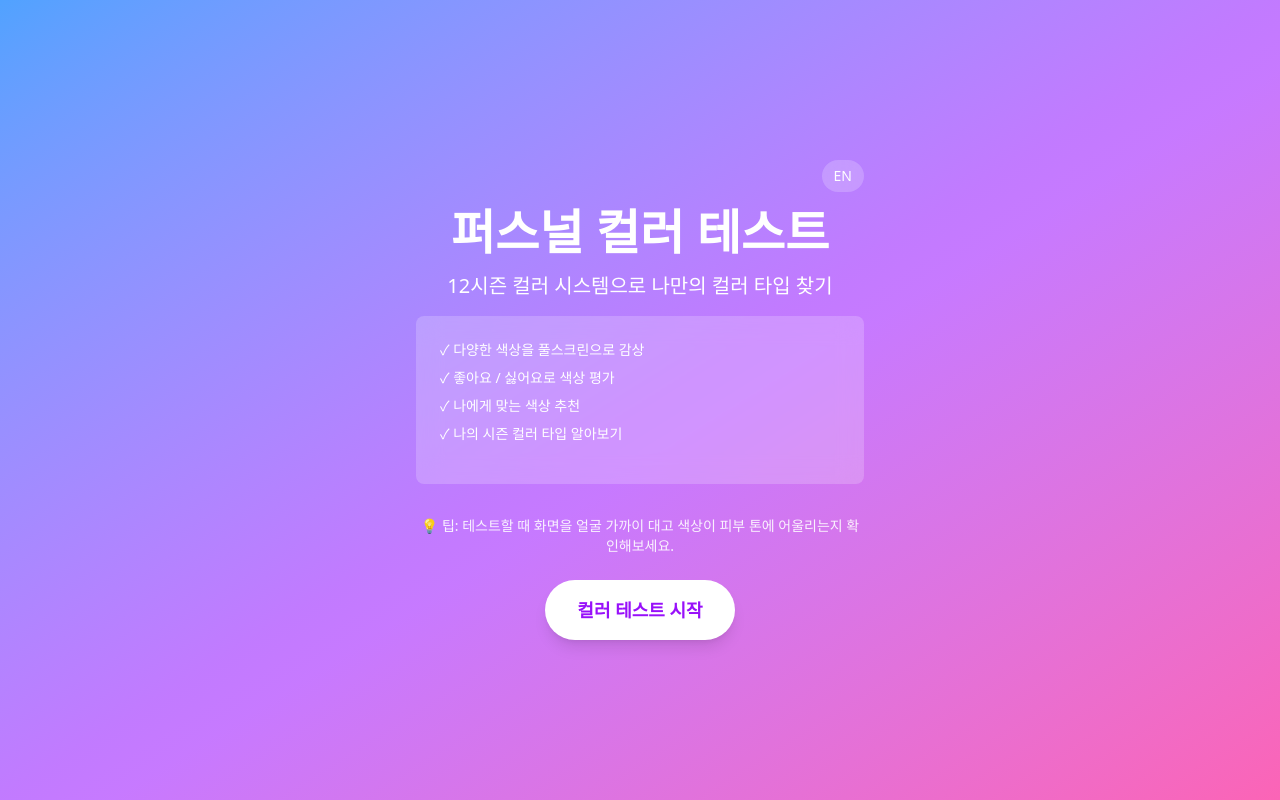
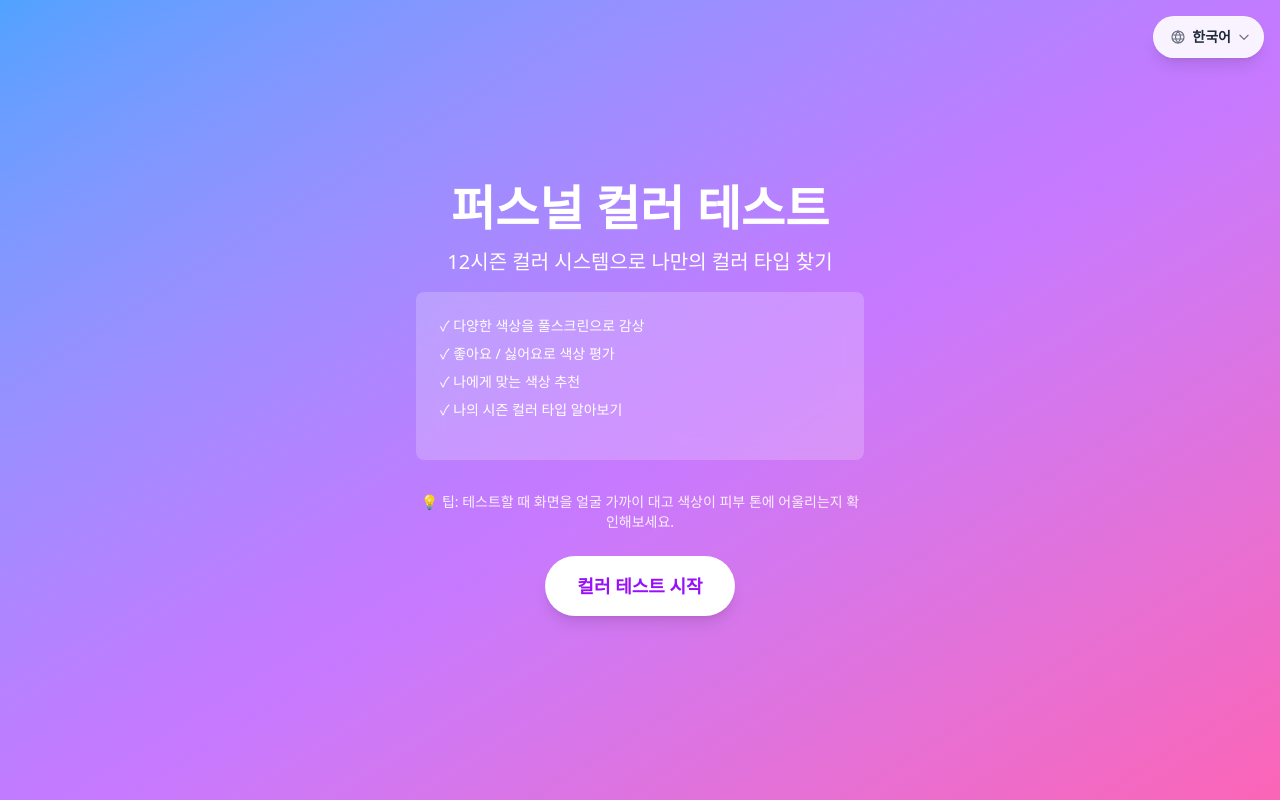
Before and after one commit to sadie100/personal-color-test, a React (Vite) app: page /results in a window 1280 px wide. Built offline with nearby package versions, Linux system fonts and the light colour scheme.

Commit message:
fix: 다국어 Toggle에서 Select로 교체하고 버튼 스타일 통일

```diff
--- a/src/App.jsx
+++ b/src/App.jsx
@@ -19,7 +19,7 @@ function App() {
   const [likedColors, setLikedColors] = useState(isPreview ? PREVIEW_LIKED_COLORS : []);
   const [lang, setLang] = useState("ko");
 
-  const handleToggleLang = () => setLang((l) => (l === "ko" ? "en" : "ko"));
+  const handleToggleLang = (newLang) => setLang(newLang);
 
   const handleStartTest = () => setScreen("test");
 
--- a/src/components/ColorTest.jsx
+++ b/src/components/ColorTest.jsx
@@ -82,19 +82,15 @@ export const ColorTest = ({ onComplete, onHome, lang, onToggleLang }) => {
         <p className="text-sm">{t.liked}: {likedColors.length}</p>
       </div>
 
-      {/* Top-right: lang toggle + home button */}
+      {/* Top-right: home button + lang toggle */}
       <div className="absolute top-4 right-4 flex items-center gap-2">
-        <LangToggle
-          lang={lang}
-          onToggle={onToggleLang}
-          className="bg-white/20 backdrop-blur-sm text-white hover:bg-white/30"
-        />
         <button
           onClick={onHome}
-          className="bg-white/20 backdrop-blur-sm text-white text-sm px-3 py-1.5 rounded-full shadow hover:bg-white/30 transition-all active:scale-95"
+          className="bg-white/90 backdrop-blur-sm text-gray-800 text-sm font-semibold px-4 py-2.5 rounded-full shadow-lg border border-white/50 hover:bg-white transition-all hover:scale-105 active:scale-95"
         >
           {t.homeButton}
         </button>
+        <LangToggle lang={lang} onToggle={onToggleLang} />
       </div>
 
       {/* Intermediate results button */}
--- a/src/components/Home.jsx
+++ b/src/components/Home.jsx
@@ -5,16 +5,12 @@ export const Home = ({ onStart, lang, onToggleLang }) => {
   const t = translations[lang];
 
   return (
-    <div className="w-full h-screen bg-gradient-to-br from-blue-400 via-purple-400 to-pink-400 flex items-center justify-center p-4">
+    <div className="relative w-full h-screen bg-gradient-to-br from-blue-400 via-purple-400 to-pink-400 flex items-center justify-center p-4">
+      <div className="absolute top-4 right-4">
+        <LangToggle lang={lang} onToggle={onToggleLang} />
+      </div>
+
       <div className="text-center text-white max-w-md">
-        <div className="flex justify-end mb-4">
-          <LangToggle
-            lang={lang}
-            onToggle={onToggleLang}
-            className="bg-white/20 backdrop-blur-sm text-white hover:bg-white/30"
-          />
-        </div>
-
         <h1 className="text-5xl font-bold mb-4">{t.title}</h1>
         <p className="text-xl mb-4">{t.subtitle}</p>
 
--- a/src/components/LangToggle.jsx
+++ b/src/components/LangToggle.jsx
@@ -1,10 +1,58 @@
-export const LangToggle = ({ lang, onToggle, className = "" }) => {
+import { useState, useRef, useEffect } from "react";
+
+const options = [
+  { value: "ko", label: "한국어" },
+  { value: "en", label: "English" },
+];
+
+export const LangToggle = ({ lang, onToggle }) => {
+  const [open, setOpen] = useState(false);
+  const ref = useRef(null);
+
+  useEffect(() => {
+    const handleClickOutside = (e) => {
+      if (ref.current && !ref.current.contains(e.target)) setOpen(false);
+    };
+    document.addEventListener("mousedown", handleClickOutside);
+    return () => document.removeEventListener("mousedown", handleClickOutside);
+  }, []);
+
+  const current = options.find((o) => o.value === lang);
+
   return (
-    <button
-      onClick={onToggle}
-      className={`text-sm px-3 py-1.5 rounded-full font-medium transition-all active:scale-95 ${className}`}
-    >
-      {lang === "ko" ? "EN" : "한국어"}
-    </button>
+    <div ref={ref} className="relative">
+      <button
+        onClick={() => setOpen((v) => !v)}
+        className="flex items-center gap-1.5 bg-white/90 backdrop-blur-sm text-gray-800 text-sm font-semibold pl-4 pr-3 py-2.5 rounded-full shadow-lg border border-white/50 hover:bg-white transition-all active:scale-95"
+      >
+        <svg className="w-4 h-4 text-gray-500 shrink-0" fill="none" viewBox="0 0 24 24" stroke="currentColor">
+          <path strokeLinecap="round" strokeLinejoin="round" strokeWidth={1.8} d="M12 21a9 9 0 1 0 0-18 9 9 0 0 0 0 18Z" />
+          <path strokeLinecap="round" strokeLinejoin="round" strokeWidth={1.8} d="M3.6 9h16.8M3.6 15h16.8" />
+          <path strokeLinecap="round" strokeLinejoin="round" strokeWidth={1.8} d="M12 3c-2.4 3-3.8 5.8-3.8 9s1.4 6 3.8 9M12 3c2.4 3 3.8 5.8 3.8 9s-1.4 6-3.8 9" />
+        </svg>
+        {current.label}
+        <svg
+          className={`w-3.5 h-3.5 text-gray-500 transition-transform duration-200 ${open ? "rotate-180" : ""}`}
+          fill="none" viewBox="0 0 24 24" stroke="currentColor"
+        >
+          <path strokeLinecap="round" strokeLinejoin="round" strokeWidth={2} d="M19 9l-7 7-7-7" />
+        </svg>
+      </button>
+
+      {open && (
+        <div className="absolute right-0 mt-1.5 bg-white rounded-xl shadow-xl border border-gray-100 overflow-hidden z-50 min-w-full">
+          {options.map((opt) => (
+            <button
+              key={opt.value}
+              onClick={() => { onToggle(opt.value); setOpen(false); }}
+              className={`w-full text-left px-4 py-2.5 text-sm font-medium transition-colors hover:bg-gray-50
+                ${lang === opt.value ? "text-purple-600 bg-purple-50/60" : "text-gray-700"}`}
+            >
+              {opt.label}
+            </button>
+          ))}
+        </div>
+      )}
+    </div>
   );
 };
--- a/src/components/Results.jsx
+++ b/src/components/Results.jsx
@@ -31,11 +31,7 @@ export const Results = ({ likedColors, onRetry, lang, onToggleLang }) => {
       <div className="max-w-2xl mx-auto">
         {/* Lang toggle */}
         <div className="flex justify-end mb-4">
-          <LangToggle
-            lang={lang}
-            onToggle={onToggleLang}
-            className="bg-white shadow text-gray-700 hover:bg-gray-100"
-          />
+          <LangToggle lang={lang} onToggle={onToggleLang} />
         </div>
 
         {/* Header */}
```
Also changed, not shown: 1 other file (tests, documents, lock files or other folders).
